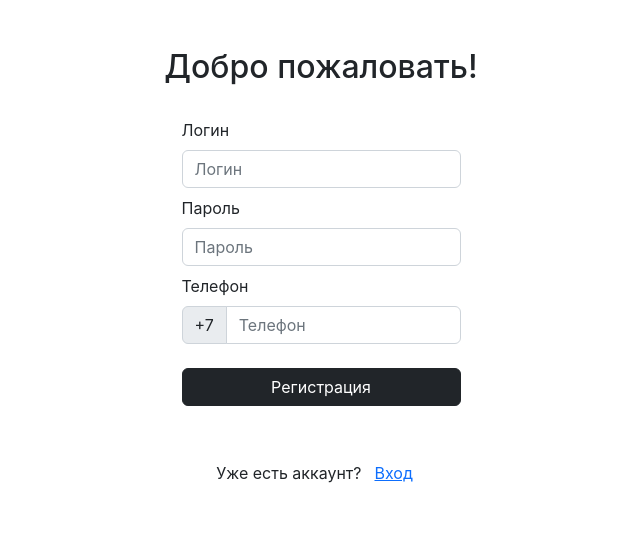
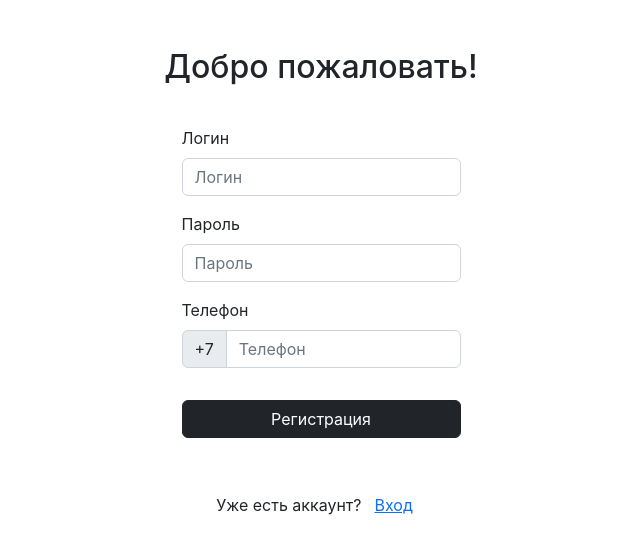
Before and after one commit to VladBrok/frontend-dev-test-task, a React (Vite) app: page / in a window 1280 px wide. Shown: the top 554 px of the page, without its empty margins (319-959 px from the left). Built offline with nearby package versions, Linux system fonts and the light colour scheme.

Commit message:
adjust auth page styles

```diff
--- a/src/routes/auth.tsx
+++ b/src/routes/auth.tsx
@@ -5,8 +5,7 @@ import InputGroup from "react-bootstrap/InputGroup"
 import { Formik } from "formik"
 import { InferType, object, string } from "yup"
 import { useState } from "react"
-import { useNavigate, useParams } from "react-router"
-import { AUTH_ACTIONS, ROUTE_PATHS } from "../lib/shared-constants"
+import { AUTH_ACTIONS } from "../lib/shared-constants"
 import { useSearchParams } from "react-router-dom"
 
 // TODO: move to infrastructure (schema and type)
@@ -81,7 +80,7 @@ export default function Auth() {
       >
         {({ handleSubmit, handleChange, values, errors }) => (
           <Form noValidate onSubmit={handleSubmit} className="w-25 mx-auto">
-            <Form.Group controlId="validationFormikLogin" className="mt-2">
+            <Form.Group controlId="validationFormikLogin" className="mt-3">
               <Form.Label>Логин</Form.Label>
               <Form.Control
                 type="text"
@@ -95,7 +94,7 @@ export default function Auth() {
                 {errors.login}
               </Form.Control.Feedback>
             </Form.Group>
-            <Form.Group controlId="validationFormikPassword" className="mt-2">
+            <Form.Group controlId="validationFormikPassword" className="mt-3">
               <Form.Label>Пароль</Form.Label>
               <Form.Control
                 type="password"
@@ -109,7 +108,10 @@ export default function Auth() {
                 {errors.password}
               </Form.Control.Feedback>
             </Form.Group>
-            <Form.Group controlId="validationFormikUsername" className="mt-2">
+            <Form.Group
+              controlId="validationFormikUsername"
+              className="mt-3 pb-2"
+            >
               <Form.Label>Телефон</Form.Label>
               <InputGroup hasValidation>
                 <InputGroup.Text id="inputGroupPrepend">+7</InputGroup.Text>
```
